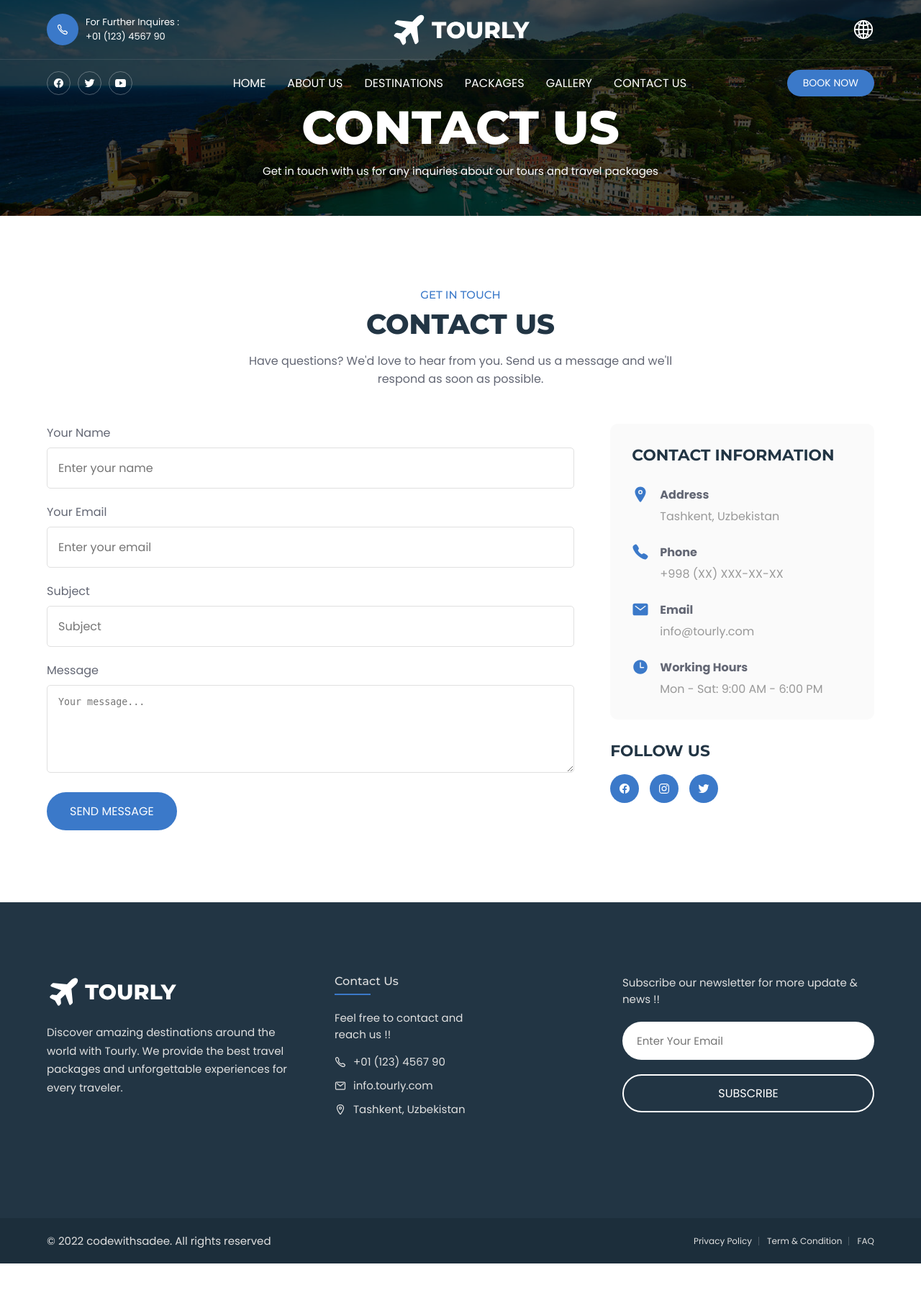
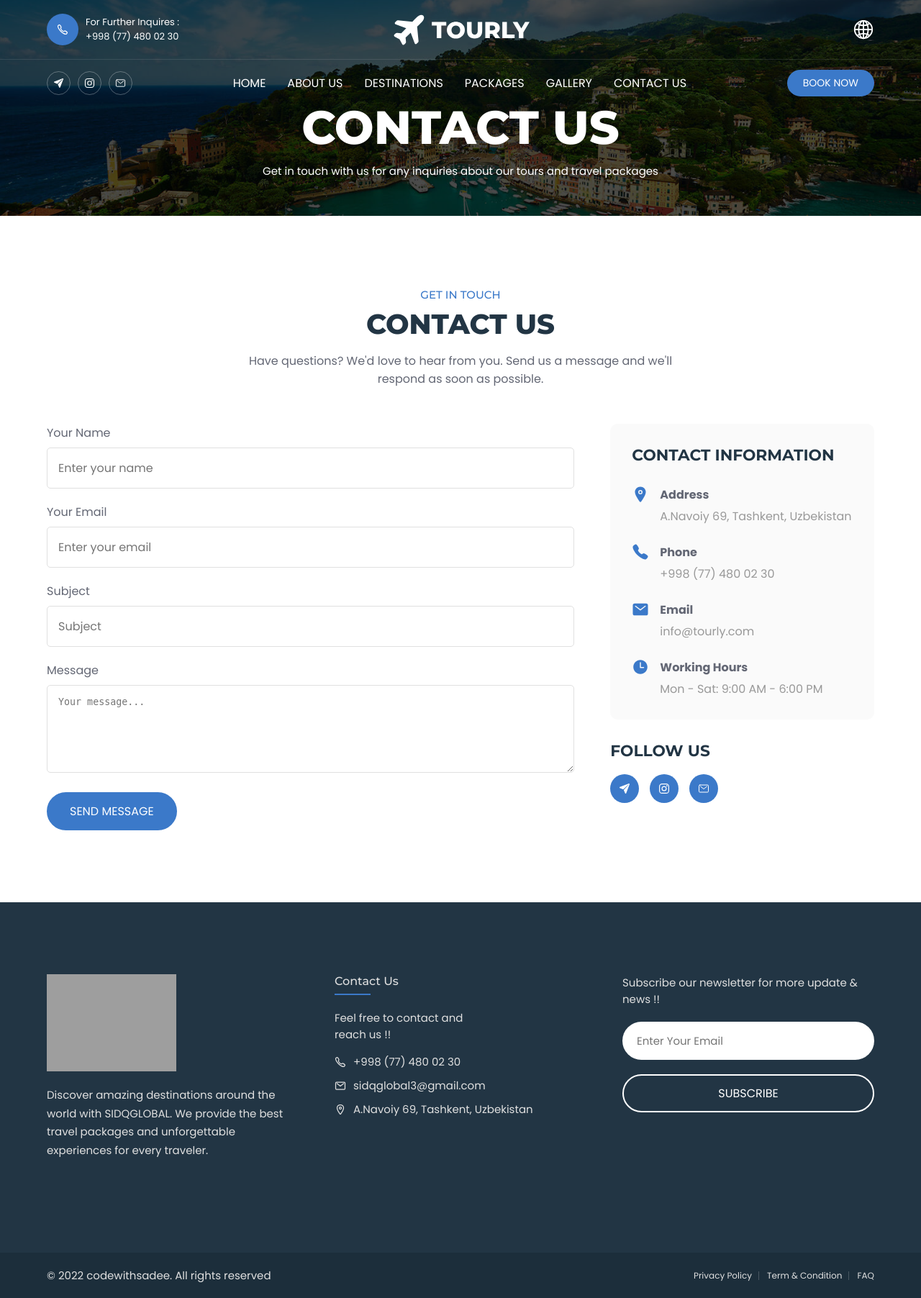
Before and after one commit to urolovforever/travel-site, a Django app: page /en/contact/ in a window 1280 px wide. Shown: the whole page at 72% size. Before the commit the page ends 1756 px from the top, so only its background shows below. Run offline with Django 4.2, Linux system fonts and the light colour scheme; grey boxes are pictures that could not be loaded.

Commit message:
contact info updated

```diff
--- a/templates/base.html
+++ b/templates/base.html
@@ -9,7 +9,7 @@
   <meta http-equiv="X-UA-Compatible" content="IE=edge">
   <meta name="viewport" content="width=device-width, initial-scale=1.0">
 
-  <title>{% block title %}{% trans "Tourly - Travel Agency" %}{% endblock title %}</title>
+  <title>{% block title %}{% trans "SIDQGLOBAL - Travel Agency" %}{% endblock title %}</title>
 
   <link rel="shortcut icon" href="{% static 'images/favicon.svg' %}" type="image/svg+xml">
 
@@ -33,7 +33,7 @@
     <div class="header-top">
       <div class="container">
 
-        <a href="tel:+01123456790" class="helpline-box">
+        <a href="tel:+998774800230" class="helpline-box">
 
           <div class="icon-box">
             <ion-icon name="call-outline"></ion-icon>
@@ -41,13 +41,13 @@
 
           <div class="wrapper">
             <p class="helpline-title">{% trans "For Further Inquires :" %}</p>
-            <p class="helpline-number">+01 (123) 4567 90</p>
+            <p class="helpline-number">+998 (77) 480 02 30</p>
           </div>
 
         </a>
 
         <a href="{% url 'core:home' %}" class="logo">
-          <img src="{% static 'images/logo.svg' %}" alt="Tourly logo">
+          <img src="{% static 'images/logo1.svg' %}" alt="Tourly logo">
         </a>
 
         <div class="header-btn-group">
@@ -87,10 +87,28 @@
       <div class="container">
 
         <ul class="social-list">
-          <li><a href="#" class="social-link"><ion-icon name="logo-facebook"></ion-icon></a></li>
-          <li><a href="#" class="social-link"><ion-icon name="logo-twitter"></ion-icon></a></li>
-          <li><a href="#" class="social-link"><ion-icon name="logo-youtube"></ion-icon></a></li>
-        </ul>
+  <!-- Telegram -->
+  <li>
+    <a href="https://t.me/SidqGlobal" class="social-link" target="_blank">
+      <ion-icon name="paper-plane"></ion-icon>
+    </a>
+  </li>
+
+  <!-- Instagram -->
+  <li>
+    <a href="https://instagram.com/yourprofile" class="social-link" target="_blank">
+      <ion-icon name="logo-instagram"></ion-icon>
+    </a>
+  </li>
+
+  <!-- Email -->
+  <li>
+    <a href="mailto:sidqglobal3@gmail.com" class="social-link">
+      <ion-icon name="mail-outline"></ion-icon>
+    </a>
+  </li>
+</ul>
+
 
         <nav class="navbar" data-navbar>
 
@@ -115,7 +133,11 @@
 
         </nav>
 
-        <button class="btn btn-primary">{% trans "Book Now" %}</button>
+        <button class="btn btn-primary"
+          onclick="window.location.href='{% url 'packages:package_list' %}'">
+        {% trans "Book Now" %}
+        </button>
+
 
       </div>
     </div>
@@ -142,7 +164,7 @@
           </a>
 
           <p class="footer-text">
-            {% trans "Discover amazing destinations around the world with Tourly. We provide the best travel packages and unforgettable experiences for every traveler." %}
+            {% trans "Discover amazing destinations around the world with SIDQGLOBAL. We provide the best travel packages and unforgettable experiences for every traveler." %}
           </p>
 
         </div>
@@ -159,17 +181,17 @@
 
             <li class="contact-item">
               <ion-icon name="call-outline"></ion-icon>
-              <a href="tel:+01123456790" class="contact-link">+01 (123) 4567 90</a>
+              <a href="tel:+998774800230" class="contact-link">+998 (77) 480 02 30</a>
             </li>
 
             <li class="contact-item">
               <ion-icon name="mail-outline"></ion-icon>
-              <a href="mailto:info.tourly.com" class="contact-link">info.tourly.com</a>
+              <a href="mailto:sidqglobal3@gmail.com" class="contact-link">sidqglobal3@gmail.com</a>
             </li>
 
             <li class="contact-item">
               <ion-icon name="location-outline"></ion-icon>
-              <address>{% trans "Tashkent, Uzbekistan" %}</address>
+              <address>{% trans "A.Navoiy 69, Tashkent, Uzbekistan" %}</address>
             </li>
 
           </ul>
--- a/templates/contact.html
+++ b/templates/contact.html
@@ -63,7 +63,7 @@
             <ion-icon name="location" style="font-size: 24px; color: var(--bright-navy-blue); flex-shrink: 0;"></ion-icon>
             <div>
               <h4 style="margin-bottom: 5px; color: var(--black-coral);">{% trans "Address" %}</h4>
-              <p style="color: var(--spanish-gray);">Tashkent, Uzbekistan</p>
+              <p style="color: var(--spanish-gray);">A.Navoiy 69, Tashkent, Uzbekistan</p>
             </div>
           </div>
 
@@ -71,7 +71,7 @@
             <ion-icon name="call" style="font-size: 24px; color: var(--bright-navy-blue); flex-shrink: 0;"></ion-icon>
             <div>
               <h4 style="margin-bottom: 5px; color: var(--black-coral);">{% trans "Phone" %}</h4>
-              <p style="color: var(--spanish-gray);">+998 (XX) XXX-XX-XX</p>
+              <p style="color: var(--spanish-gray);">+998 (77) 480 02 30</p>
             </div>
           </div>
 
@@ -97,13 +97,13 @@
           <h3 class="h3" style="margin-bottom: 20px;">{% trans "Follow Us" %}</h3>
           <div style="display: flex; gap: 15px;">
             <a href="#" style="width: 40px; height: 40px; display: flex; align-items: center; justify-content: center; background: var(--bright-navy-blue); color: white; border-radius: 50%;">
-              <ion-icon name="logo-facebook"></ion-icon>
+              <ion-icon name="paper-plane"></ion-icon>
             </a>
             <a href="#" style="width: 40px; height: 40px; display: flex; align-items: center; justify-content: center; background: var(--bright-navy-blue); color: white; border-radius: 50%;">
               <ion-icon name="logo-instagram"></ion-icon>
             </a>
             <a href="#" style="width: 40px; height: 40px; display: flex; align-items: center; justify-content: center; background: var(--bright-navy-blue); color: white; border-radius: 50%;">
-              <ion-icon name="logo-twitter"></ion-icon>
+              <ion-icon name="mail-outline"></ion-icon>
             </a>
           </div>
         </div>
```
Also changed, not shown: templates/index.html (+11 -3 lines), static/images/favicon.svg, static/images/favicon1.svg (added), static/images/logo.svg, static/images/logo1.svg (added).
